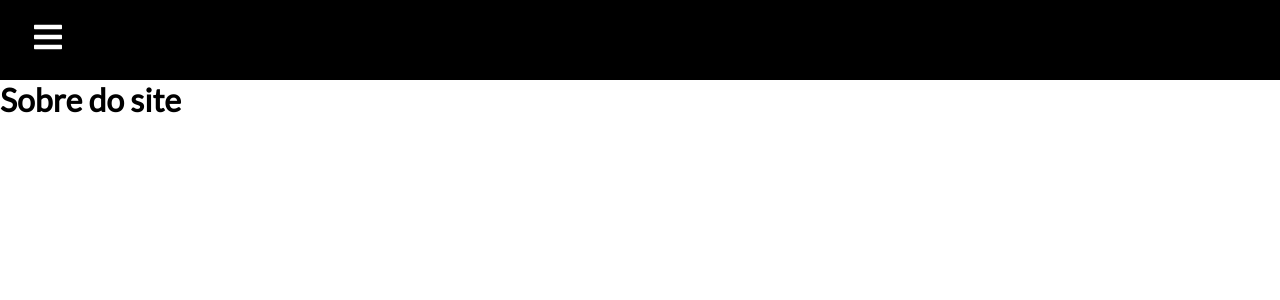
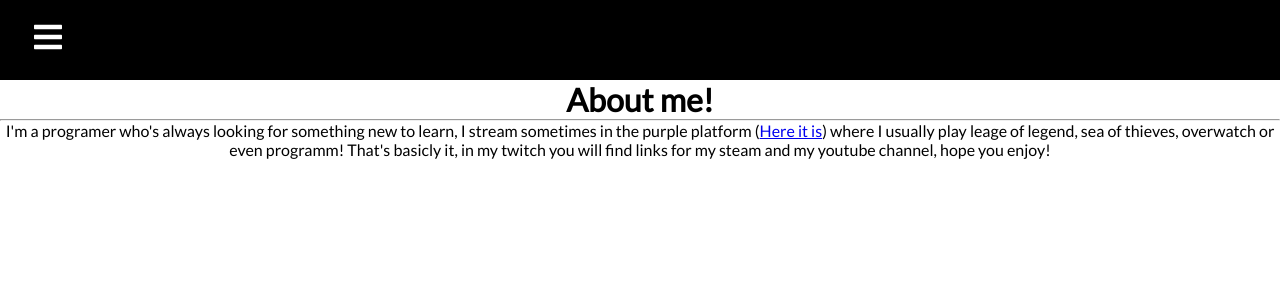
Before and after one commit to webdeploy10/T-Hub, a Next.js app: page /sobre in a window 1280 px wide. Shown: the top 300 px of the page. Built offline with nearby package versions, Linux system fonts and the light colour scheme.

Commit message:
Acrescentando os detalhes no sobre e mudando a home para ingles

```diff
--- a/pages/index.js
+++ b/pages/index.js
@@ -12,11 +12,9 @@ function HomePage(){
             <div className="container">
                 <Image src="/images/goku.jpg" width="400px" height="200px" alt="Goku saying Hi!" className="rounded"/>
             </div>
-            <h1 class="display-4">Olá, bem vindo à Home!</h1>
-            <p class="lead">Bem vindo ao meu site, feito com react, next e bootstrap</p>
+            <h1 class="display-4">Welcome!</h1>
             <hr class="my-4"/>
-            <p>Este projeto foi feito apenas com intuito educacional</p>
-            <a class="btn btn-primary btn-lg" href="#" role="button">Botão</a>
+            <p class="lead">Welcome to my website made with React, Next and Bootstrap</p>
             </div>
         </center>
     </div>)
--- a/pages/sobre.js
+++ b/pages/sobre.js
@@ -4,7 +4,17 @@ function SobrePage(){
     return(
     <div>
         <Navbar/>
-        <h1>Sobre do site</h1>
+        <center>
+        <div class="jumbotron">
+            <div className="container">
+            </div>
+            <h1 class="display-4">About me!</h1>
+            <hr class="my-4"/>
+            <p class="lead">I'm a programer who's always looking for something new to learn, I stream sometimes in the purple platform
+            (<a href="https://twitch.tv/thiaguinhodogral">Here it is</a>) where I usually play leage of legend, sea of thieves, overwatch
+            or even programm! That's basicly it, in my twitch you will find links for my steam and my youtube channel, hope you enjoy!</p>
+            </div>
+        </center>
     </div>)
 }
 
```
